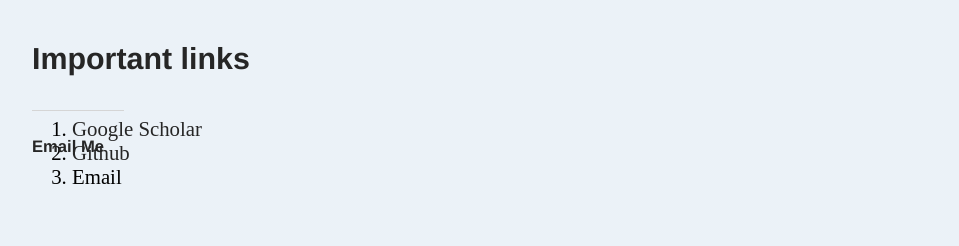
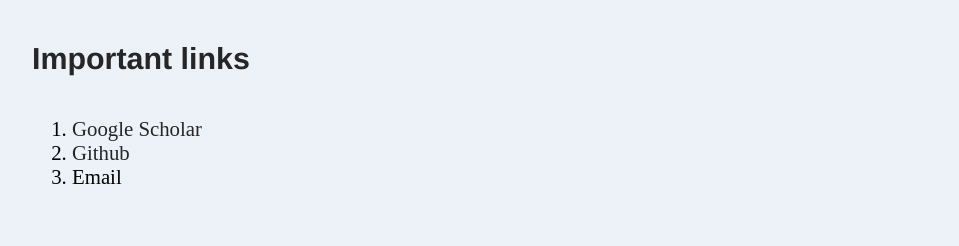
Before and after one commit to dhayes95/dhayes95.github.io, a Jekyll site: the page built from index.html, in a window 1280 px wide. Shown: the part 717-963 px from the top of the page, without its empty margins (160-1119 px from the left). Built offline with Jekyll 4.4.1, drawn with Linux system fonts in a browser that asks for light colours.

Commit message:
Update default.html

```diff
--- a/_layouts/default.html
+++ b/_layouts/default.html
@@ -20,11 +20,6 @@
 			{{ content }}
 
 			</div><!-- /.container -->
-			<footer>
-	    		<ul>
-	        		<li><a href="mailto:dphayes95@gmail.com">Email Me</a></li>
-	        		<!--<li><a href="https://github.com/dhayes95">github.com/dhayes95</a></li>-->
-				</ul>
-			</footer>
+
 		</body>
 	</html>
```
